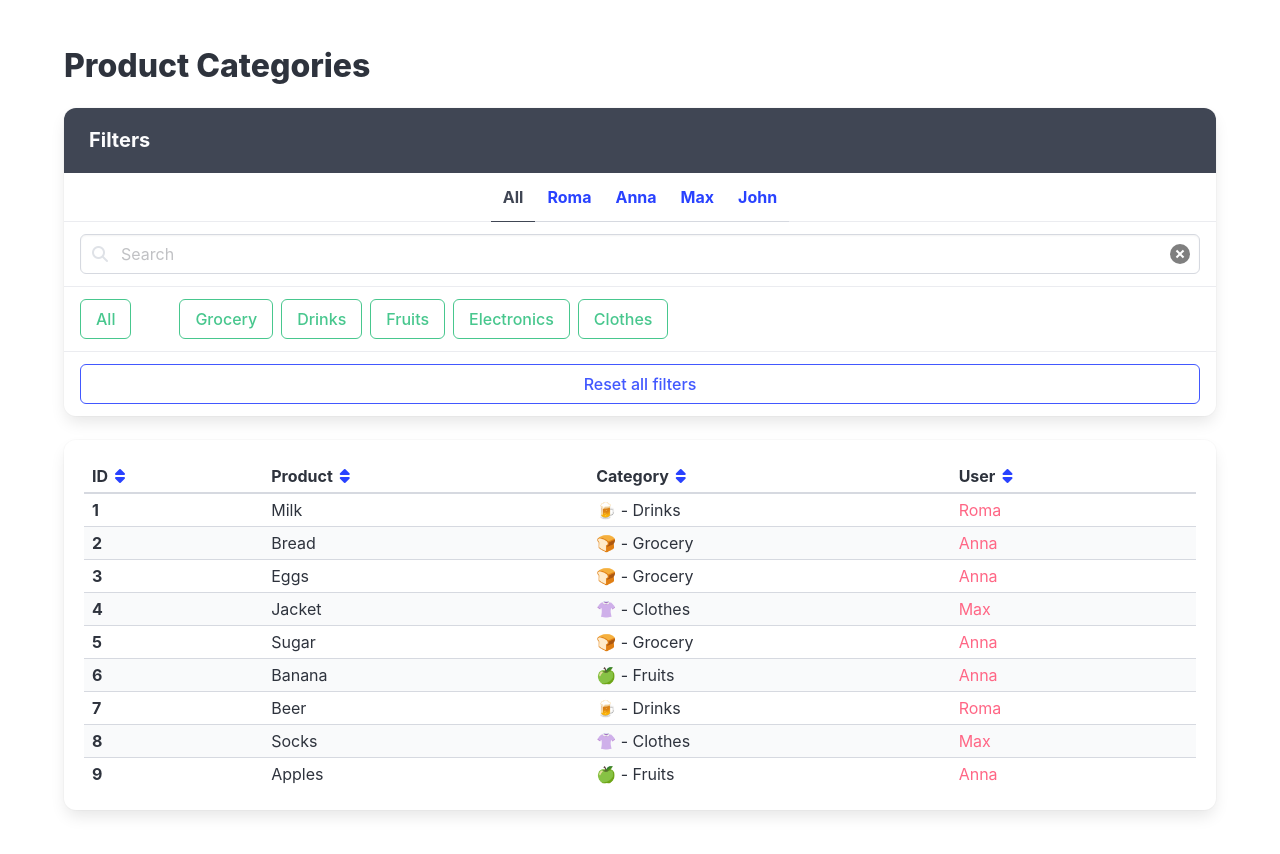
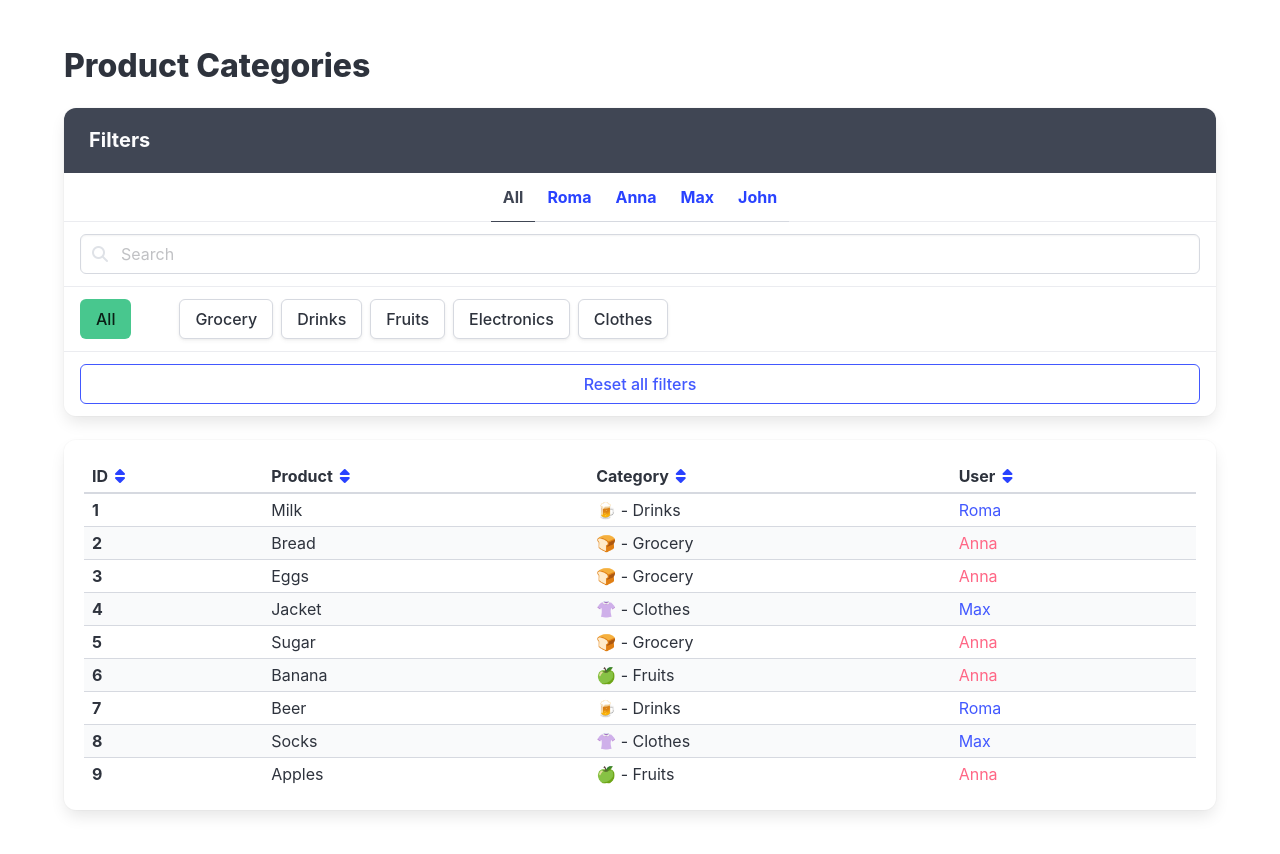
Before and after one commit to YevheniiKa/react-practice_y-kaliaiev, a React (Vite) app: page / in a window 1280 px wide. Shown: the top 854 px of the page. Built offline with nearby package versions, Linux system fonts and the light colour scheme.

Commit message:
fifth commit

```diff
--- a/src/App.jsx
+++ b/src/App.jsx
@@ -10,7 +10,9 @@ export const App = () => {
   const [selectUser, setUser] = useState('all');
   const [query, setQuery] = useState('');
   const lowerQuery = query.toLowerCase().trim();
-  const [isReverse, setIsReverse] = useState(false);
+  const [sortState, setSortState] = useState('none');
+  const [selectedCategories, setSelectedCategories] = useState(['all']);
+
   const products = productsFromServer.map(product => {
     const category = categoriesFromServer.find(
       c => c.id === product.categoryId,
@@ -32,8 +34,29 @@ export const App = () => {
       selectUser === 'all' ||
       (product.user && String(product.user.id) === selectUser);
 
-    return matchesQuery && matchesUser;
+    const matchesCategory =
+      selectedCategories.includes('all') ||
+      (product.category && selectedCategories.includes(product.category.title));
+
+    return matchesQuery && matchesUser && matchesCategory;
   });
+
+  function toggleCategory(categoryTitle) {
+    if (categoryTitle === 'all') {
+      setSelectedCategories(['all']);
+    } else {
+      setSelectedCategories(prev => {
+        if (prev.includes('all')) return [categoryTitle];
+        if (prev.includes(categoryTitle)) {
+          const filtered = prev.filter(c => c !== categoryTitle);
+
+          return filtered.length === 0 ? ['all'] : filtered;
+        }
+
+        return [...prev, categoryTitle];
+      });
+    }
+  }
 
   return (
     <div className="section">
@@ -56,7 +79,8 @@ export const App = () => {
               {usersFromServer.map(user => {
                 return (
                   <a
-                    data-cy="FilterAllUsers"
+                    key={user.id}
+                    data-cy="FilterUser"
                     href="#/"
                     className={cn({
                       'is-active': selectUser === `${user.id}`,
@@ -76,6 +100,7 @@ export const App = () => {
                   type="text"
                   className="input"
                   placeholder="Search"
+                  value={query}
                   onChange={event => setQuery(event.currentTarget.value)}
                 />
 
@@ -85,11 +110,14 @@ export const App = () => {
 
                 <span className="icon is-right">
                   {/* eslint-disable-next-line jsx-a11y/control-has-associated-label */}
+                  {query && (
                     <button
                       data-cy="ClearButton"
                       type="button"
                       className="delete"
+                      onClick={() => setQuery('')}
                     />
+                  )}
                 </span>
               </p>
             </div>
@@ -98,16 +126,23 @@ export const App = () => {
               <a
                 href="#/"
                 data-cy="AllCategories"
-                className="button is-success mr-6 is-outlined"
+                className={cn('button mr-6 ', {
+                  'is-success': selectedCategories.includes('all'),
+                })}
+                onClick={() => toggleCategory('all')}
               >
                 All
               </a>
               {categoriesFromServer.map(category => {
                 return (
                   <a
+                    key={category.id}
                     href="#/"
                     data-cy="AllCategories"
-                    className="button is-success mr-2 is-outlined"
+                    className={cn('button mr-2 ', {
+                      'is-info': selectedCategories.includes(category.title),
+                    })}
+                    onClick={() => toggleCategory(category.title)}
                   >
                     {category.title}
                   </a>
@@ -120,6 +155,12 @@ export const App = () => {
                 data-cy="ResetAllButton"
                 href="#/"
                 className="button is-link is-outlined is-fullwidth"
+                onClick={event => {
+                  event.preventDefault();
+                  setUser('all');
+                  setSelectedCategories(['all']);
+                  setQuery('');
+                }}
               >
                 Reset all filters
               </a>
@@ -141,9 +182,7 @@ export const App = () => {
                       <span className="icon">
                         <i
                           data-cy="SortIcon"
-                          className={cn('fas', 'fa-sort', {
-                            'fa-sort-down': isReverse,
-                          })}
+                          className="fas fa-sort fa-sort-down"
                         />
                       </span>
                     </a>
@@ -192,7 +231,8 @@ export const App = () => {
             </thead>
 
             <tbody>
-              {visibleProducts.map(product => (
+              {visibleProducts.length > 0 ? (
+                visibleProducts.map(product => (
                   <tr key={product.id} data-cy="Product">
                     <td className="has-text-weight-bold" data-cy="ProductId">
                       {product.id}
@@ -202,13 +242,19 @@ export const App = () => {
                       <td data-cy="ProductCategory">{`${product.category.icon} - ${product.category.title}`}</td>
                     )}
                     {product.user && (
-                    <td data-cy="ProductUser" className="has-text-danger">
+                      <td
+                        data-cy="ProductUser"
+                        className={cn({
+                          'has-text-link': product.user.sex === 'm',
+                          'has-text-danger': product.user.sex === 'f',
+                        })}
+                      >
                         {product.user.name}
                       </td>
                     )}
                   </tr>
-              ))}
-              {visibleProducts.length === 0 && (
+                ))
+              ) : (
                 <p data-cy="NoMatchingMessage">
                   <br />
                   No products matching selected criteria
```
Lines whose indentation alone changed are shown as unchanged.
